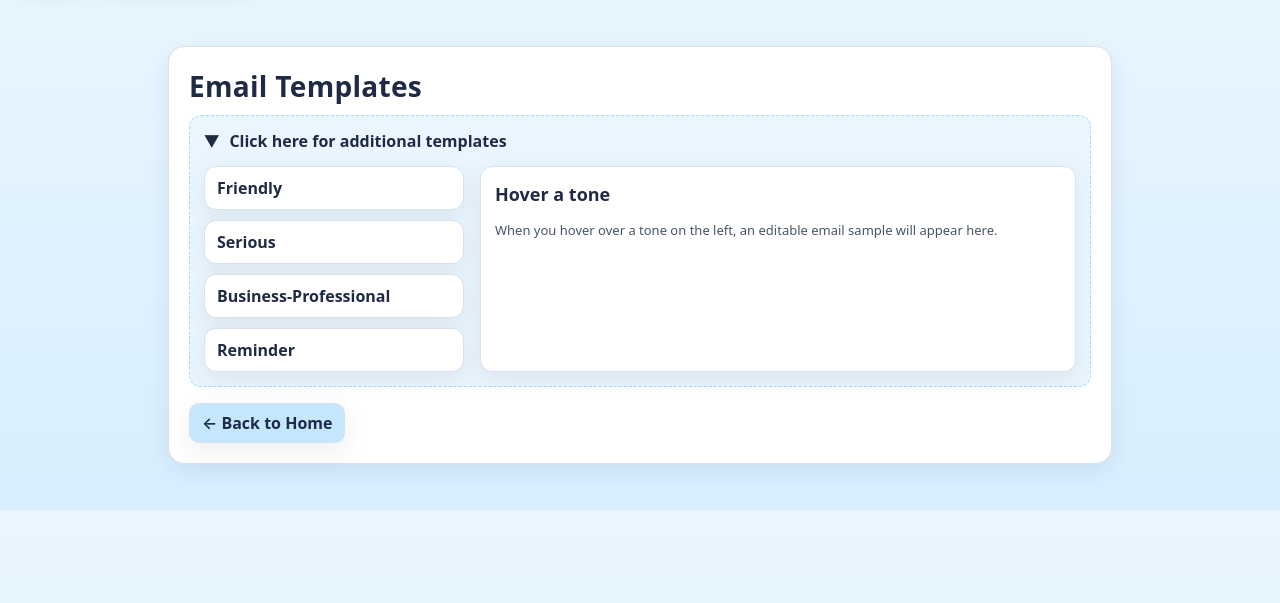
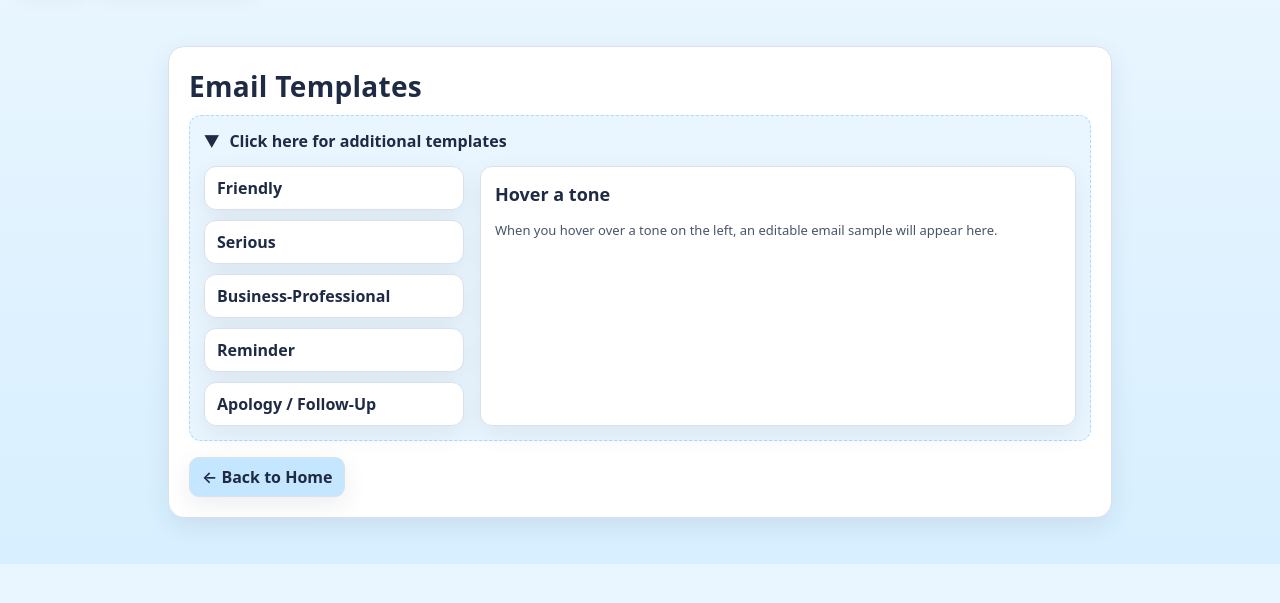
Before and after one commit to CS222-UIUC/fa25-fa25-team019-CM3, a Flask app: page /email-templates in a window 1280 px wide, after a click that opens the changed part. Shown: the part 67-670 px from the top of the page. Run offline with Flask 3, Linux system fonts and the light colour scheme.

Commit message:
added apology template

```diff
--- a/backend/templates/email_templates.html
+++ b/backend/templates/email_templates.html
@@ -231,6 +231,7 @@
             <div class="tone" data-tone="serious">Serious</div>
             <div class="tone" data-tone="business">Business-Professional</div>
             <div class="tone" data-tone="reminder">Reminder</div>
+            <div class="tone" data-tone="apology">Apology / Follow-Up</div>
           </div>
 
           <div class="preview" id="preview">
@@ -294,7 +295,18 @@ Just a quick reminder about
 If you need any help or want to reschedule, please let me know.<br><br>
 Best,<br>
 <span contenteditable="true">[Your Name]</span>`
-      }
+      },
+apology: {
+  title: "Apology Email",
+  body: `Hi <span contenteditable="true">[Name]</span>,<br><br>
+I wanted to follow up and apologize for <span contenteditable="true">[specific issue or delay]</span>.
+It was never my intention to cause any inconvenience, and I truly appreciate your understanding.<br><br>
+I’ll make sure to <span contenteditable="true">[describe corrective action]</span> moving forward.<br><br>
+Thank you again for your patience and for bringing this to my attention.<br><br>
+Sincerely,<br>
+<span contenteditable="true">[Your Name]</span>`
+}
+
     };
 
     const preview = document.getElementById("preview");
@@ -324,7 +336,7 @@ Best,<br>
 </div>
         <div>${data.body}</div>
         `;
- // Restore saved version if it exists
+      // Restore saved version if it exists
       const saved = localStorage.getItem(key + "_template");
       if (saved) {
         preview.innerHTML = saved;
```
